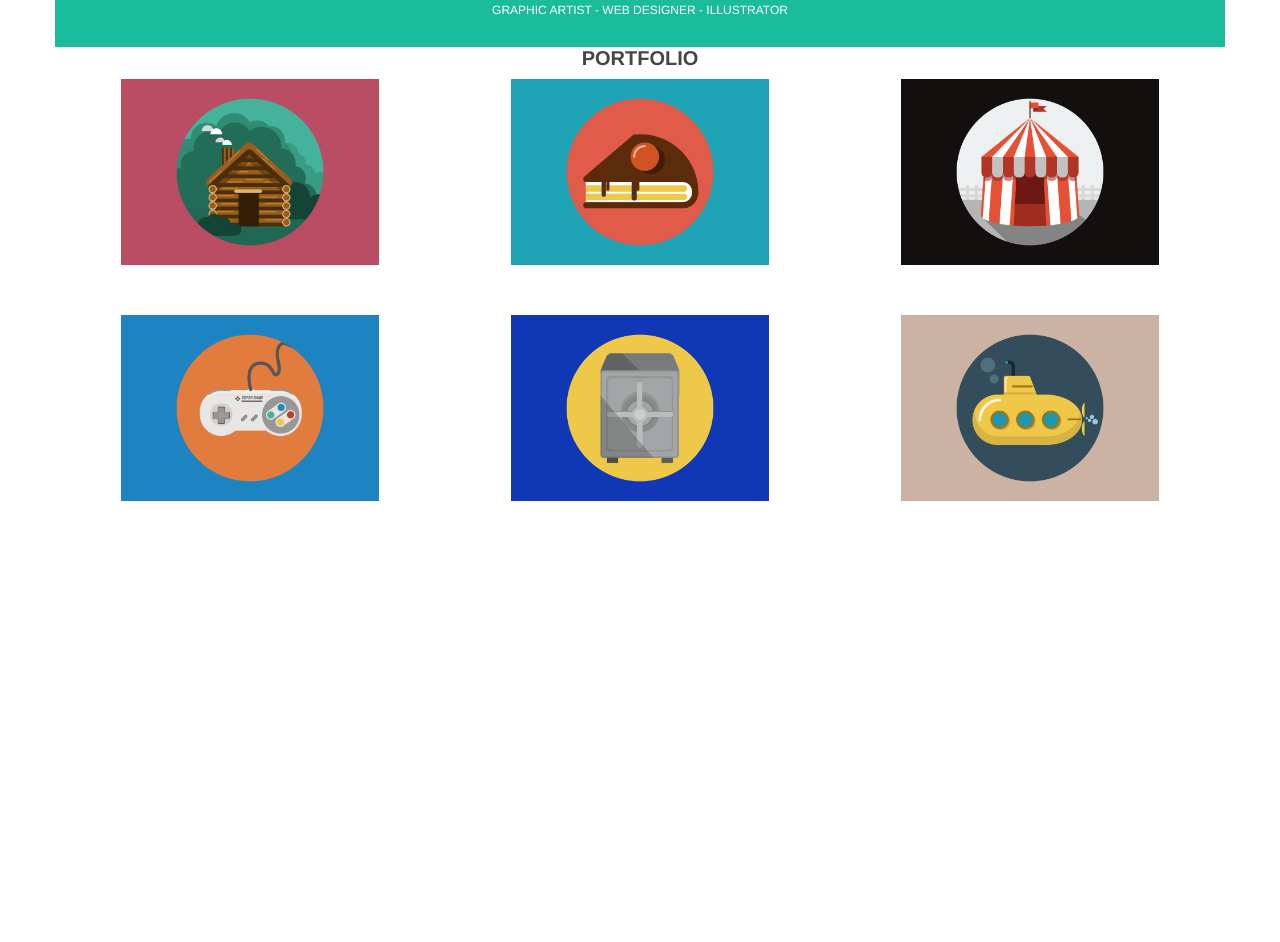
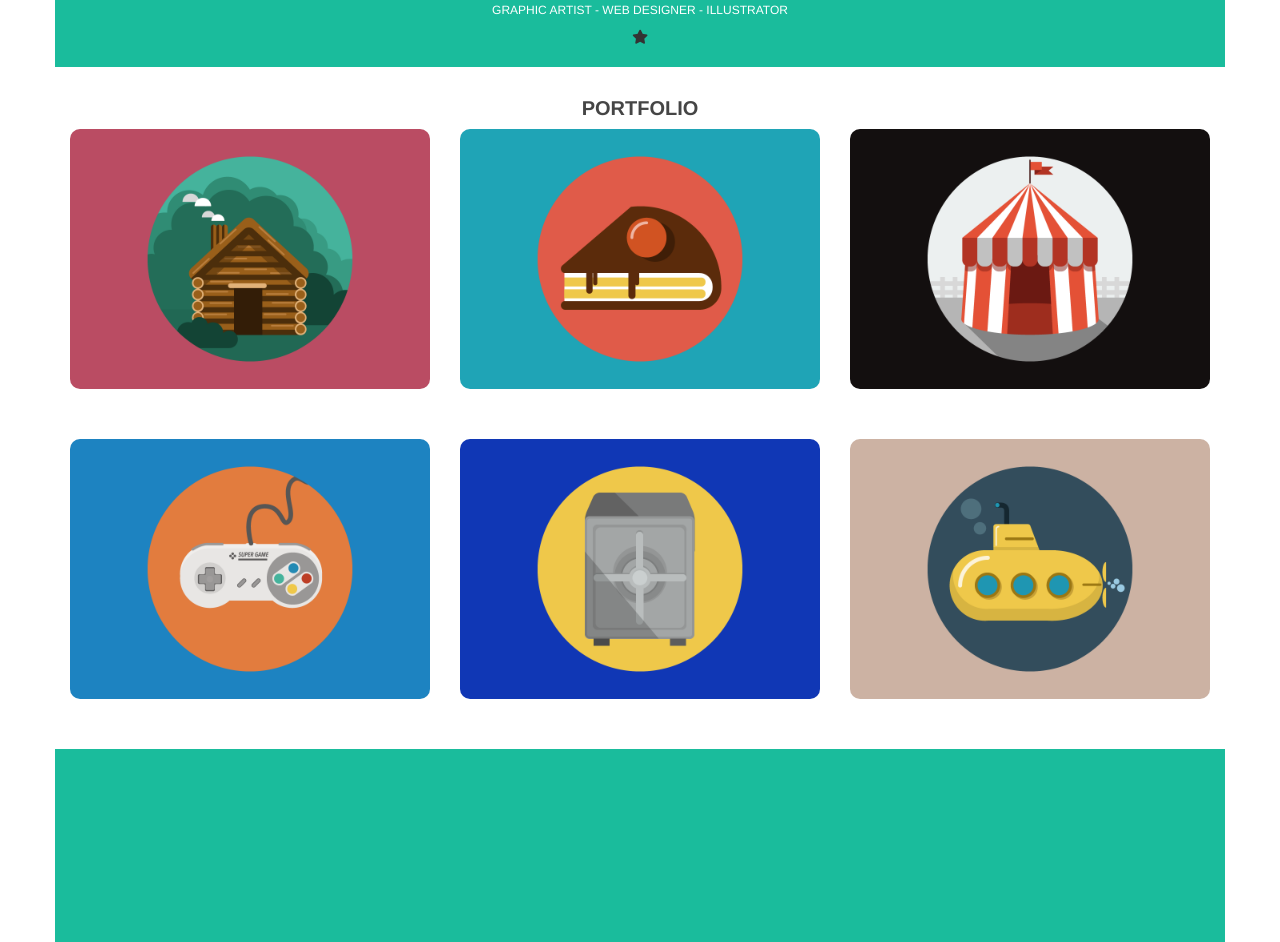
Before and after one commit to antonio-fiorentino/html-css-bootstrap-freelancer, a plain HTML site: page index.html in a window 1280 px wide. Shown: the part 376-1318 px from the top of the page. Before the commit the page ends 927 px from the top, so only its background shows below. Drawn offline with nearby package versions, Linux system fonts and the light colour scheme.

Commit message:
Esercizio in svolgimento

```diff
--- a/css/style.css
+++ b/css/style.css
@@ -7,7 +7,6 @@
 }
 body{
   text-align: center;
-
 }
 nav{
   background-color: blue;
@@ -17,6 +16,7 @@ header{
   background-color: #1abc9c;
   padding-bottom: 20px;
   width: 100%;
+  margin-bottom: 30px;
 }
 header>img{
   height: 200px;
@@ -49,14 +49,14 @@ h3{
   width: 100px;
   margin-left: 20px;
 }
-.row{
-  padding: 0px 15px;
-}
-.row img{
-  width: 80%;
-  height: 80%;
+.immagini img{
+  width: 100%;
+  height: 100%;
   border-radius: 10px;
   margin-bottom: 50px;
-  padding: 0px 15px;
+}
 
+.about{
+  height: 500px;
+  background-color: #1abc9c;
 }
--- a/index.html
+++ b/index.html
@@ -9,7 +9,7 @@
     <!-- Bootstrap -->
     <link rel="stylesheet" href="https://stackpath.bootstrapcdn.com/bootstrap/3.4.1/css/bootstrap.min.css" integrity="sha384-HSMxcRTRxnN+Bdg0JdbxYKrThecOKuH5zCYotlSAcp1+c8xmyTe9GYg1l9a69psu" crossorigin="anonymous">
     <link rel="stylesheet" href="css/style.css">
-    <!-- <link rel="stylesheet" href="path/to/font-awesome/css/font-awesome.min.css"> -->
+    <link rel="stylesheet" href="https://pro.fontawesome.com/releases/v5.10.0/css/all.css" integrity="sha384-AYmEC3Yw5cVb3ZcuHtOA93w35dYTsvhLPVnYs9eStHfGJvOvKxVfELGroGkvsg+p" crossorigin="anonymous"/>
   </head>
   <body>
     <div class="container">
@@ -21,13 +21,12 @@
         <h1>start bootstrap</h1>
         <!-- <div class="bordo-si bordo-de"></div> -->
         <h3>graphic artist - web designer - illustrator</h3>
-        <!-- <i class="fa fa-star" aria-hidden="true"></i> -->
+        <i class="fas fa-star"></i>
       </header>
 
-      <div class="">
+      <div class="immagini">
         <h2>portfolio</h2>
 
-        <div class="row">
 
           <div class="col-xs-12 col-sm-6 col-md-4">
             <img src="img/baita.png" alt="">
@@ -53,8 +52,16 @@
             <img src="img/sub.png" alt="">
           </div>
 
-        </div>
+
       </div>
+
+      <!-- About -->
+
+      <div class="about col-xs-12 col-sm-12 col-md-12">
+
+      </div>
+
+      <!-- /About -->
 
     </div>
 
```
